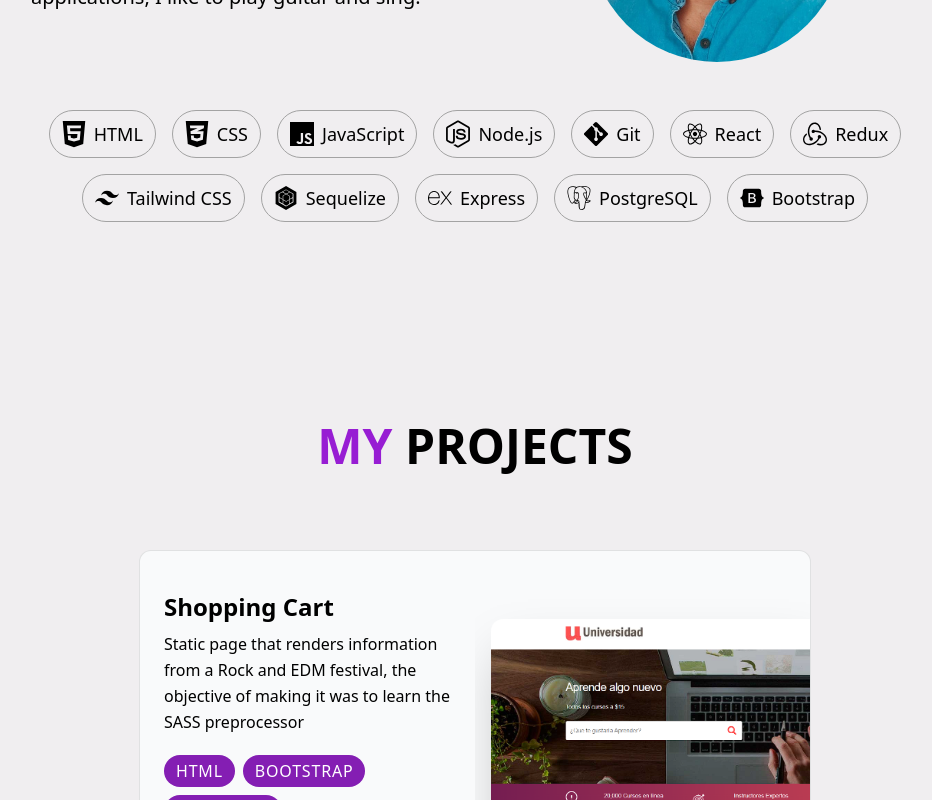
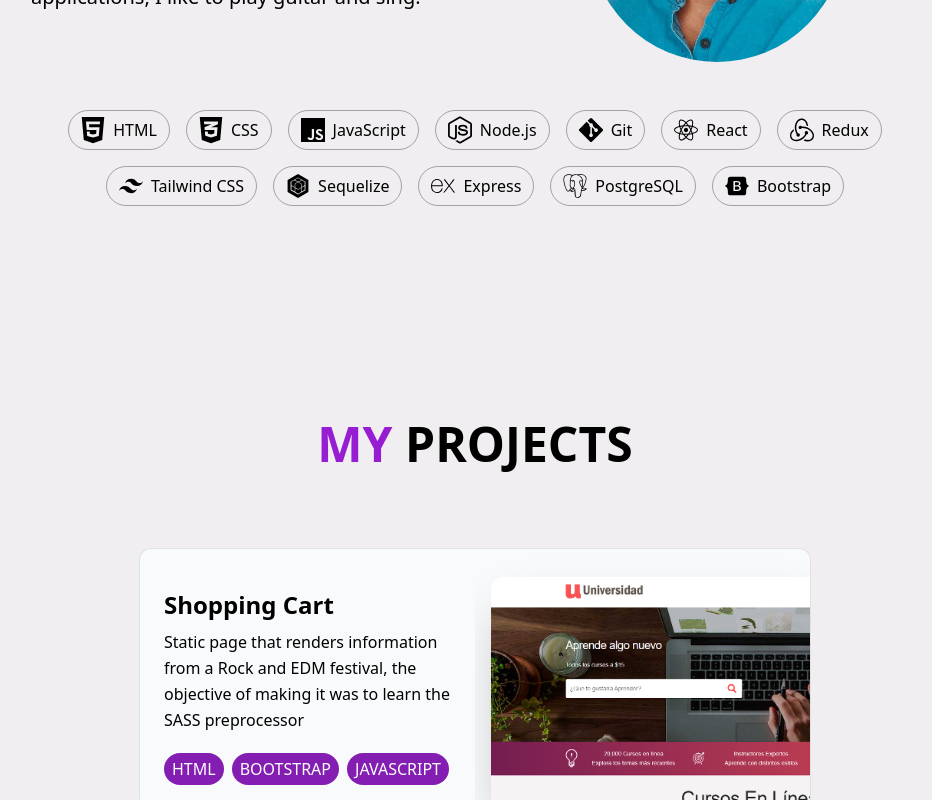
Before and after one commit to RSuarezLastra/Portfolio, a React (Vite) app: page / in a window 1280 px wide. Shown: the part 1020-1820 px from the top of the page, without its empty margins (165-1097 px from the left). Built offline with nearby package versions, Linux system fonts and the light colour scheme.

Commit message:
ajustes en card project tags

```diff
--- a/src/components/Contact.jsx
+++ b/src/components/Contact.jsx
@@ -74,7 +74,7 @@ const Contact = () => {
                     <Box
                         id="contact-form"
                         onSubmit={handleSubmit}
-                        className='bg-slate-50 rounded-xl p-5 dark:bg-neutral-800 '
+                        className='bg-slate-50 rounded-xl p-5 dark:bg-neutral-700 '
                         component="form">
                         <h3 className="text-center font-semibold text-2xl sm:text-3xl mb-4 sm:mb-6  dark:text-slate-100" >Send a message</h3>
                         <div >
--- a/src/components/Projects/Card_project.jsx
+++ b/src/components/Projects/Card_project.jsx
@@ -23,7 +23,7 @@ const Card_project = ({ title, description, tags, imgUrl }) => {
                 <p className="mt-2 leading-relaxed dark:text-slate-100">{description}</p>
                 <ul className="flex flex-wrap gap-2 mt-2 md:mt-5 ">
                     {tags.map((tag, index) => (
-                        <li key={index} className=" text-white text-xs md:text-base  rounded-full uppercase px-2 lg:px-3 py-1 tracking-wider  bg-seance-800">{tag}</li>
+                        <li key={index} className=" text-white text-xs md:text-base  rounded-full uppercase px-2 py-1   bg-seance-800">{tag}</li>
                     ))}
                 </ul>
             </div>
@@ -31,7 +31,7 @@ const Card_project = ({ title, description, tags, imgUrl }) => {
                 <img
                     src={imgUrl}
                     alt={title}
-                    className="rounded-xl  shadow-2xl  sm:absolute bottom-0 left-4 min-h-[10.5rem] sm:h-[12.5rem] md:h-[13.5rem] lg:h-[14.5rem]  object-left object-cover " />
+                    className="rounded-xl  shadow-2xl  sm:absolute bottom-0 left-4 min-h-[11.5rem] sm:h-[12.5rem] md:h-[13.5rem] lg:h-[14.5rem]  object-left object-cover " />
             </div>
         </motion.section>
 
--- a/src/components/Skills.jsx
+++ b/src/components/Skills.jsx
@@ -38,14 +38,14 @@ const Skills = () => {
                 {skillsData.map((skill, index) => (
                     <motion.li
                         key={index}
-                        className='flex items-center p-2 sm:px-3 h-8 sm:h-12 rounded-full border border-neutral-400    dark:border-neutral-500'
+                        className='flex items-center p-2 sm:px-3 h-8 sm:h-10 rounded-full border border-neutral-400    dark:border-neutral-500'
                         variants={fadeInAnimationVariants}
                         initial='initial'
                         whileInView='animate'
                         viewport={{ once: true }}
                         custom={index}>
                         <div className='flex items-center w-4 sm:w-6 mr-1 sm:mr-2 dark:text-neutral-300'> {skill.icon}</div>
-                        <p className='text-sm sm:text-base md:text-lg dark:text-neutral-300'>{skill.name}</p>
+                        <p className='text-sm sm:text-base dark:text-neutral-300'>{skill.name}</p>
                     </motion.li>
                 ))}
 
```
